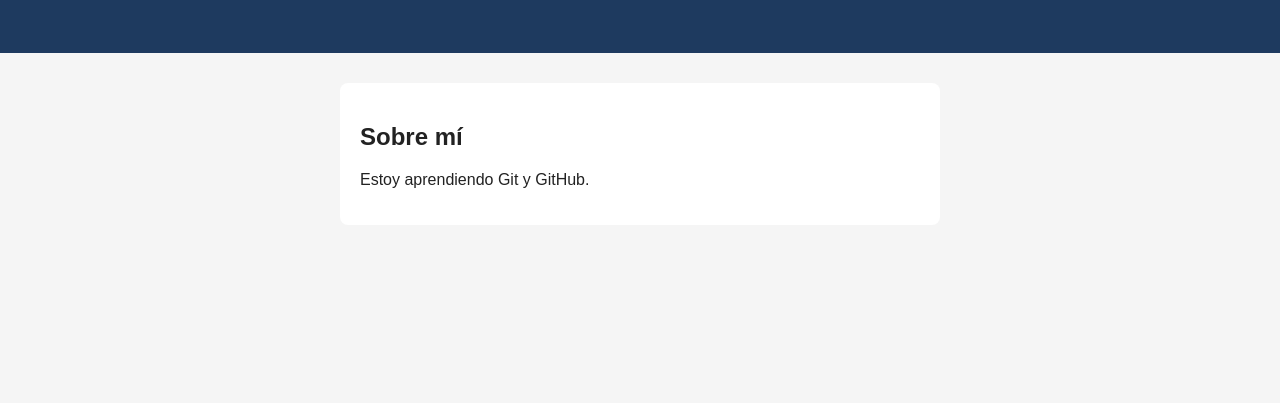
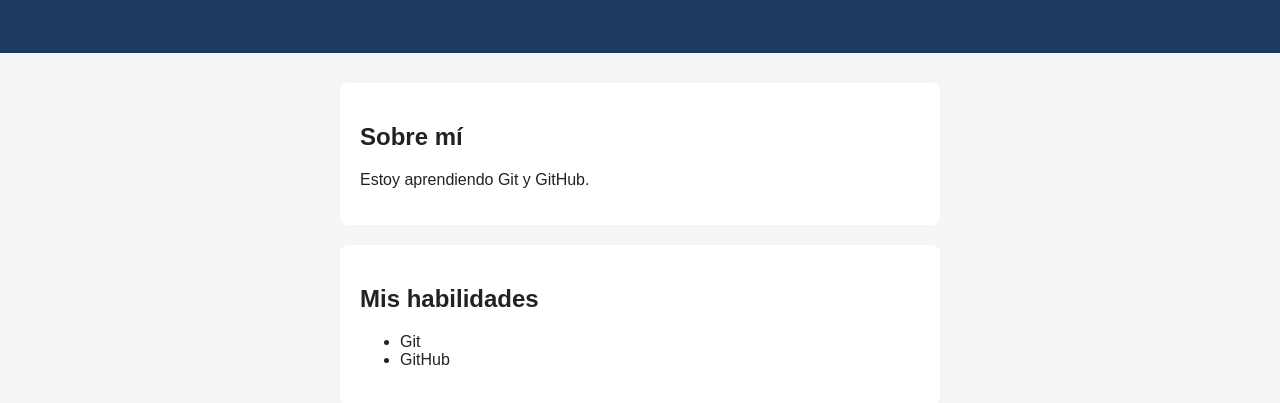
Before and after one commit to JuanCarlos010/mi-primera-web, a plain HTML site: page index.html in a window 1280 px wide. Shown: the part 141-544 px from the top of the page. Drawn offline with Linux system fonts and the light colour scheme.

Commit message:
feat:add skills section

```diff
--- a/index.html
+++ b/index.html
@@ -16,6 +16,13 @@
       <h2>Sobre mí</h2>
       <p>Estoy aprendiendo Git y GitHub.</p>
     </section>
+        <section>
+      <h2>Mis habilidades</h2>
+      <ul>
+        <li>Git</li>
+        <li>GitHub</li>
+      </ul>
+    </section>
   </main>
 </body>
 </html>
```
